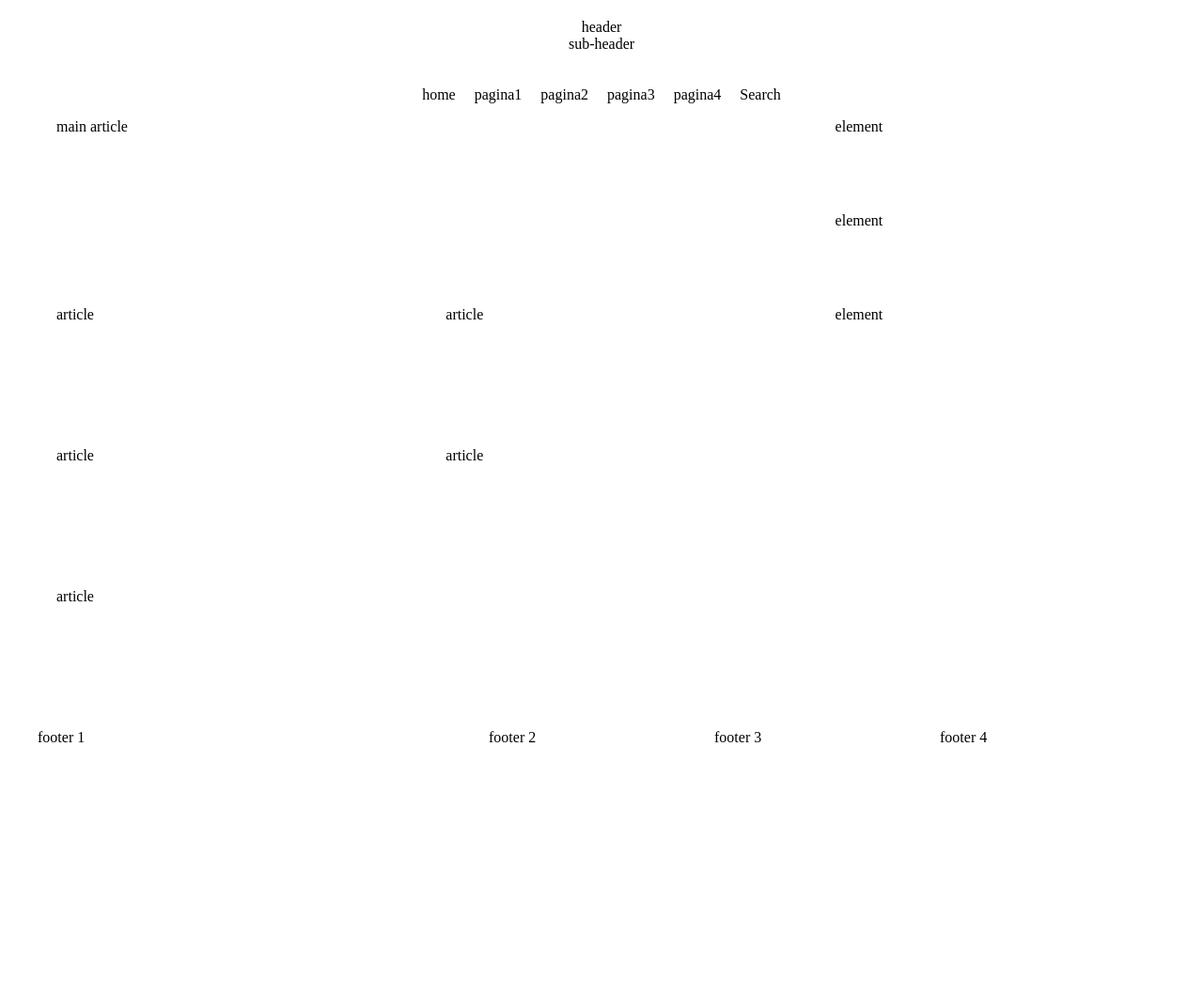
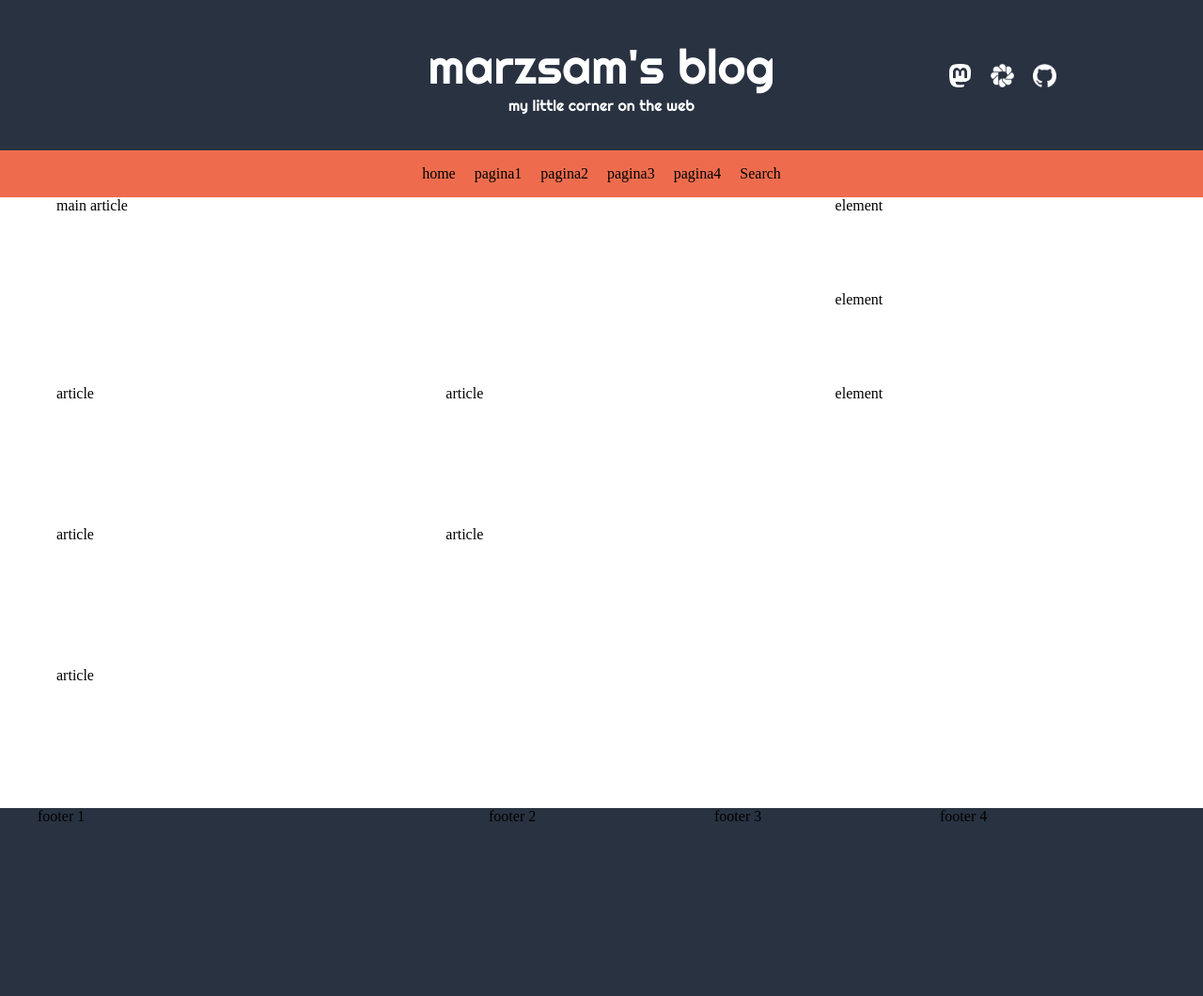
Before and after one commit to marzsam/blog, a plain HTML site: page index.html in a window 1280 px wide. Shown: the whole page at 94% size. Before the commit the page ends 800 px from the top, so only its background shows below. Drawn offline with Linux system fonts and the light colour scheme.

Commit message:
header implemented

```diff
--- a/css/footer.css
+++ b/css/footer.css
@@ -9,5 +9,5 @@
 }
 
 .footer-column-main{
-    flex: 2;
+    flex: 2; height: 200px;
 }
--- a/css/header.css
+++ b/css/header.css
@@ -1,8 +1,53 @@
-.header-container{
+.header-left-container{
+    display: flex;
+    flex: 1;
+}
+
+.header-center-container{
     display: flex;
     justify-content: center;
     align-items: center;
+    height: 160px;
+    flex: 1;
+}
+
+.header-right-container{
+    display: flex;
+    flex: 1;
+    justify-content: center;
+    align-items: center;
     flex-direction: column;
-    margin-top: 20px;
-    margin-bottom: 20px;
 }
+
+.header-title-container{
+    display: flex;
+    align-items: center;
+    flex-direction: column;
+}
+
+.header-social-container{
+    display: flex;
+    height: 25px;
+}
+
+.social-icon{
+    display: flex;
+    height: 25px;
+    margin-left: 10px;
+    margin-right: 10px;
+    filter: invert(1);
+
+}
+
+.header-title{
+    font-family: Righteous;
+    font-size: 3.2rem;
+    font-weight: normal;
+    color: white;
+}
+
+.header-subtitle{
+    font-family: Righteous;
+    font-size: 1rem;color: white;
+    font-weight: normal;
+}
--- a/css/style.css
+++ b/css/style.css
@@ -8,12 +8,14 @@
     display: flex;
     justify-content: center;
     flex-wrap: wrap;
+    background-color: white;
 }
 
 .header{
     display: flex;
     width: 100%;
-    justify-content: center;
+
+    background-color: #293241;
 }
 
 .menu{
@@ -21,6 +23,7 @@
     width: 100%;
     height: 50px;
     justify-content: center;
+    background-color: #EE6C4D;
 }
 
 .content{
@@ -48,4 +51,5 @@
     display: flex;
     width: 100%;
     justify-content: center;
+    background-color: #293241;
 }
--- a/index.html
+++ b/index.html
@@ -10,15 +10,28 @@
     <link rel="stylesheet" href="css/menu.css">
     <link rel="stylesheet" href="css/content.css">
     <link rel="stylesheet" href="css/footer.css">
-    <link rel="stylesheet" href="https://fonts.googleapis.com/css?family=Courgette">
+    <link rel="stylesheet" href="https://fonts.googleapis.com/css?family=Righteous">
 </head>
 <body>
     <div class="page">
 
         <div class="header">
-            <div class="header-container">
-                <p>header</p>
-                <p>sub-header</p>
+            <div class="header-right-container">
+
+            </div>
+            <div class="header-center-container">
+                <div class="header-title-container">
+                    <h1 class="header-title">marzsam's blog</h1>
+                    <h6 class="header-subtitle">my little corner on the web</h6>
+                </div>
+            </div>
+            <div class="header-right-container">
+                <div class="header-social-container">
+                    <img class="social-icon" src="img/mastodon.png">
+                    <img class="social-icon" src="img/pixelfed.png">
+                    <img class="social-icon" src="img/github.png">
+                </div>
+
             </div>
         </div>
 
```
Also changed, not shown: img/github.png (added), img/mastodon.png (added), img/pixelfed.png (added), license.txt (added).
